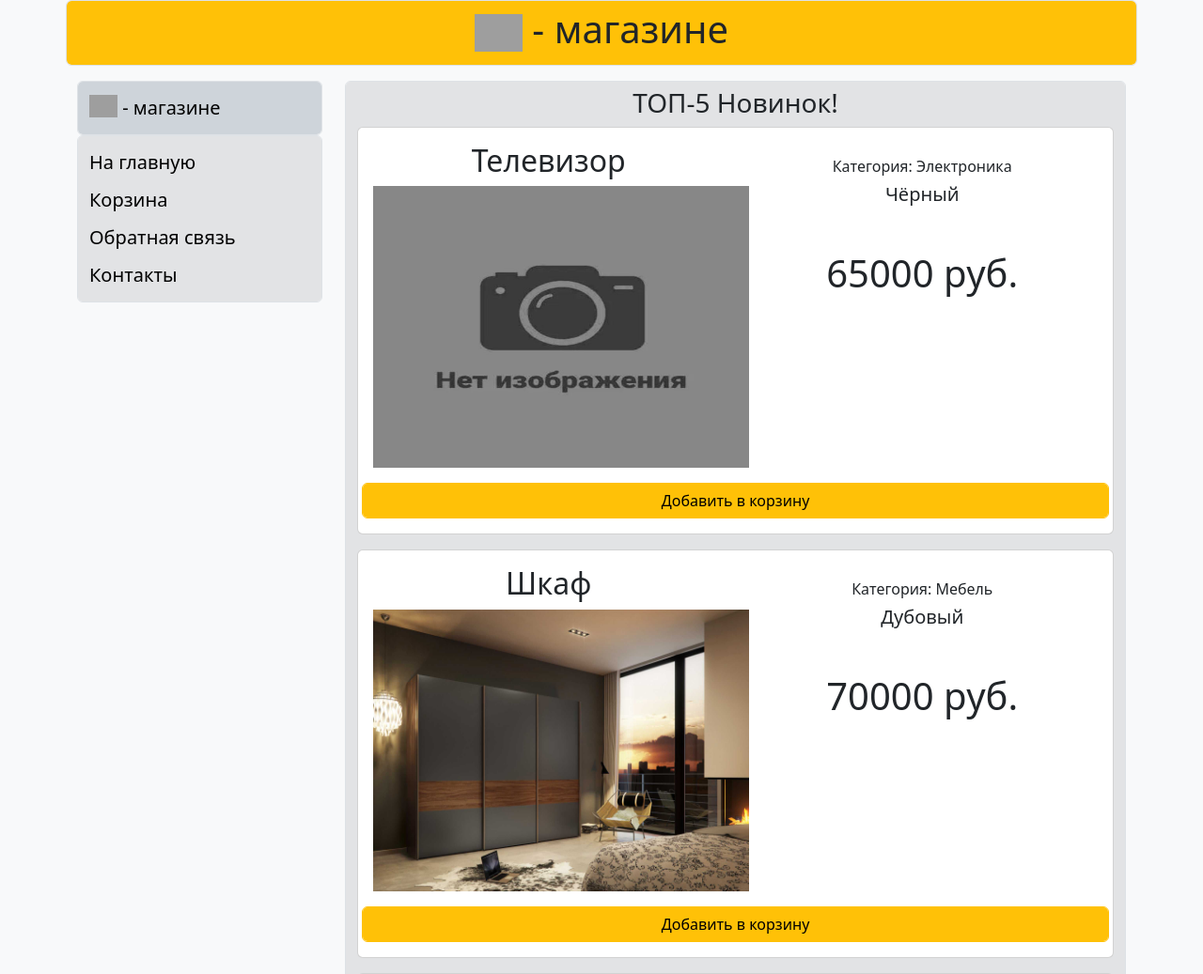
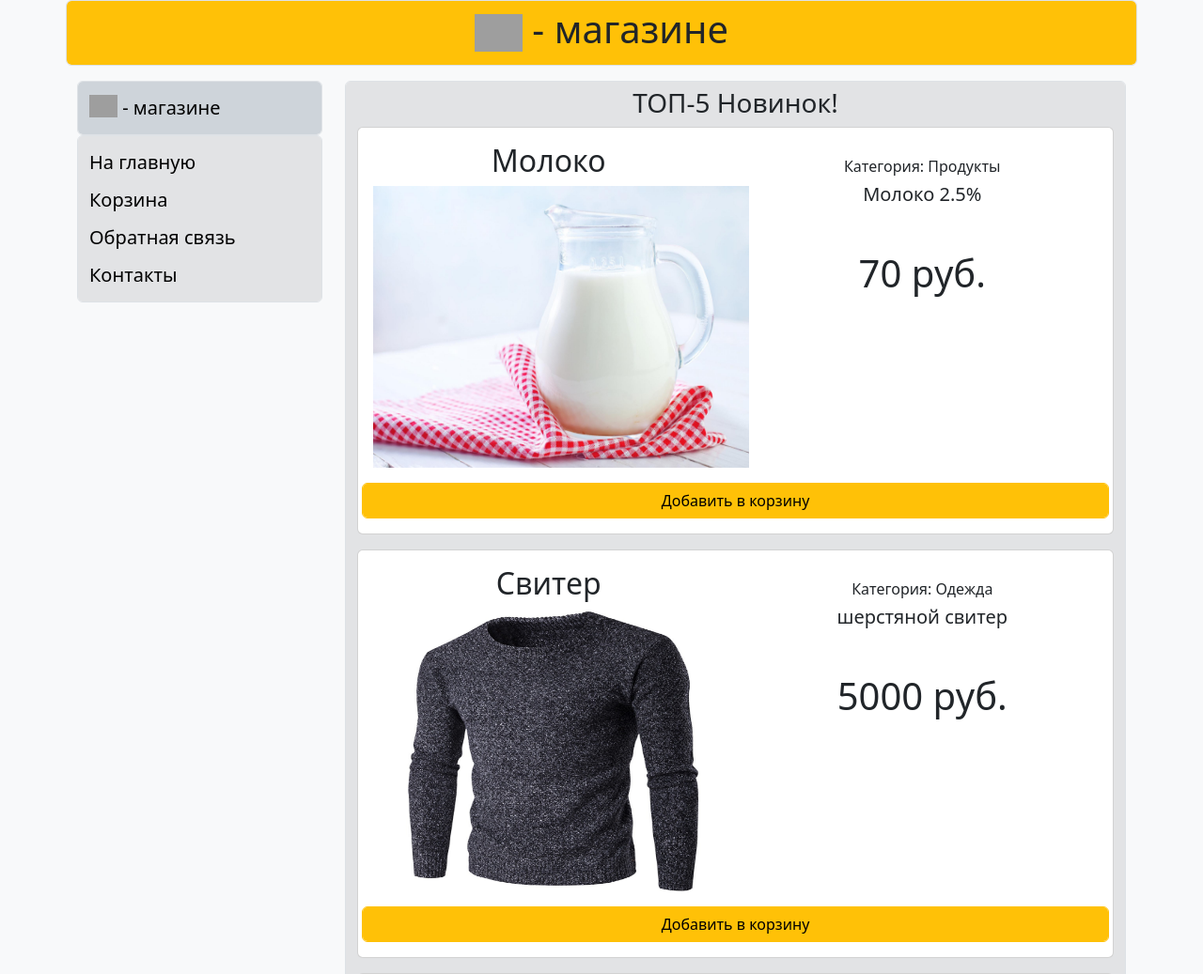
Before and after one commit to sokol851/Store_Django, a Django app: page / in a window 1280 px wide. Shown: the top 1037 px of the page at 94% size. Run offline with Django 5.2, Linux system fonts and the light colour scheme; data comes from the database, SQL or seed files in the repository; some libraries are stand-ins or nearby versions; grey boxes are pictures that could not be loaded.

Commit message:
Output all products.

```diff
--- a/catalog/templates/main/index.html
+++ b/catalog/templates/main/index.html
@@ -26,19 +26,19 @@
     <!--                    </button>-->
     <!--                    <button type="submit" class="btn btn-warning form-control">Добавить в корзину</button>-->
     <!--                </div>-->
-    {%for serv in products%}
+    {%for product in products%}
     <div class="card mb-3">
         <div class="card-body">
             <center>
                 <div class="row">
                     <div class="col-6">
-                        <h2>{{serv.name}}</h2>
-                        <img width="400" height="300" src='media/{{serv.preview}}' class="d-block w-30">
+                        <h2>{{product.name}}</h2>
+                        <img width="400" height="300" src='media/{{product.preview}}' class="d-block w-30">
                     </div>
                     <div class="col-6 mt-3">
-                        <h6>Категория: {{serv.category.name}}</h6>
-                        <h5>{{serv.description}}</h5>
-                        <h1 class="mt-5">{{serv.price}} руб.</h1>
+                        <h6>Категория: {{product.category.name}}</h6>
+                        <h5>{{product.description | slice:"100"}}</h5>
+                        <h1 class="mt-5">{{product.price}} руб.</h1>
                     </div>
                     <button type="submit" class="btn btn-warning form-control mt-3">Добавить в корзину
                     </button>
--- a/catalog/views.py
+++ b/catalog/views.py
@@ -3,8 +3,8 @@ from .models import Contacts, Product
 
 
 def index(request):
-    # products = Product.objects.all()
-    products = Product.objects.all().order_by('-id')[:5]
+    products = Product.objects.all()
+    # products = Product.objects.all().order_by('-id')[:5]
     context = {'products': products}
     return render(request, 'main/index.html', context)
 
```
